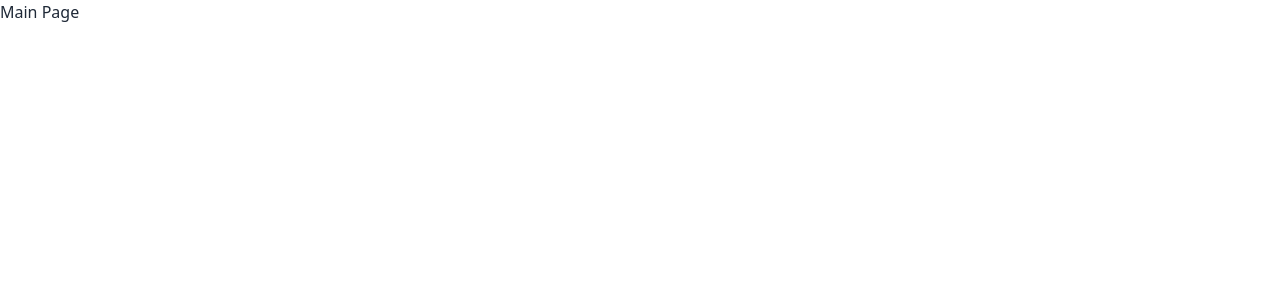
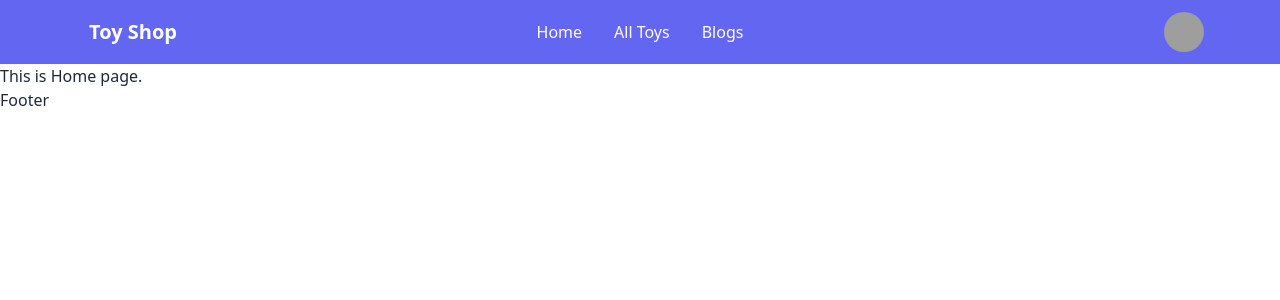
Before and after one commit to MozammalHaq/toy-car-client, a React (Vite) app: page / in a window 1280 px wide. Shown: the top 300 px of the page. Built offline with nearby package versions, Linux system fonts and the light colour scheme; grey boxes are pictures that could not be loaded.

Commit message:
add and change something

```diff
--- a/index.html
+++ b/index.html
@@ -4,7 +4,7 @@
     <meta charset="UTF-8" />
     <link rel="icon" type="image/svg+xml" href="/vite.svg" />
     <meta name="viewport" content="width=device-width, initial-scale=1.0" />
-    <title>Vite + React</title>
+    <title>Toy Car</title>
   </head>
   <body>
     <div id="root"></div>
--- /dev/null
+++ b/src/Layout/Main.jsx
@@ -0,0 +1,15 @@
+import { Outlet } from "react-router-dom";
+import NavBar from "../Pages/Shared/NavBar/NavBar";
+import Footer from "../Pages/Shared/Footer/Footer";
+
+const Main = () => {
+    return (
+        <div>
+            <NavBar />
+            <Outlet />
+            <Footer />
+        </div>
+    );
+};
+
+export default Main;
--- /dev/null
+++ b/src/Pages/Shared/Footer/Footer.jsx
@@ -0,0 +1,11 @@
+
+
+const Footer = () => {
+    return (
+        <div>
+            <h2>Footer</h2>
+        </div>
+    );
+};
+
+export default Footer;
--- /dev/null
+++ b/src/Pages/Shared/NavBar/NavBar.jsx
@@ -0,0 +1,40 @@
+import { Link } from 'react-router-dom';
+
+const NavBar = () => {
+    const navItems = <>
+        <li><Link to='/'>Home</Link></li>
+        <li><Link to='/allToys'>All Toys</Link></li>
+        <li><Link to='/blogs'>Blogs</Link></li>
+    </>
+    return (
+        <div className="bg-indigo-500 text-white">
+            <div className="navbar max-w-6xl mx-auto">
+                <div className="navbar-start">
+                    <div className="dropdown">
+                        <label tabIndex={0} className="btn btn-ghost lg:hidden">
+                            <svg xmlns="http://www.w3.org/2000/svg" className="h-5 w-5" fill="none" viewBox="0 0 24 24" stroke="currentColor"><path strokeLinecap="round" strokeLinejoin="round" strokeWidth="2" d="M4 6h16M4 12h8m-8 6h16" /></svg>
+                        </label>
+                        <ul tabIndex={0} className="menu menu-compact bg-indigo-500 dropdown-content mt-3 p-2 shadow bg-base-100 rounded-box w-52">
+                            {navItems}
+                        </ul>
+                    </div>
+                    <a className="btn btn-ghost normal-case text-xl">Toy Shop</a>
+                </div>
+                <div className="navbar-center hidden lg:flex">
+                    <ul className="menu menu-horizontal px-1">
+                        {navItems}
+                    </ul>
+                </div>
+                <div className="navbar-end">
+                    <label tabIndex={0} className="btn btn-ghost btn-circle avatar">
+                        <div className="w-10 rounded-full">
+                            <img src="/images/stock/photo-1534528741775-53994a69daeb.jpg" />
+                        </div>
+                    </label>
+                </div>
+            </div>
+        </div>
+    );
+};
+
+export default NavBar;
--- a/src/assets/Routes/Routes.jsx
+++ b/src/Routes/Routes.jsx
@@ -1,6 +1,7 @@
+
+import { createBrowserRouter } from "react-router-dom";
 import Main from "../Layout/Main";
 import Home from "../Pages/Home/Home/Home";
-import { createBrowserRouter } from "react-router-dom";
 
 
 const router = createBrowserRouter([
--- a/src/assets/Layout/Main.jsx
+++ /dev/null
@@ -1,11 +0,0 @@
-
-
-const Main = () => {
-    return (
-        <div>
-            <h2>Main Page</h2>
-        </div>
-    );
-};
-
-export default Main;
--- a/src/main.jsx
+++ b/src/main.jsx
@@ -2,7 +2,7 @@ import React from 'react'
 import ReactDOM from 'react-dom/client'
 import { RouterProvider } from "react-router-dom";
 import './index.css'
-import router from './assets/Routes/Routes';
+import router from './Routes/Routes';
 
 ReactDOM.createRoot(document.getElementById('root')).render(
   <React.StrictMode>
```
Also changed, not shown: src/Pages/Home/Home/Home.jsx (renamed from src/assets/Pages/Home/Home/Home.jsx).
